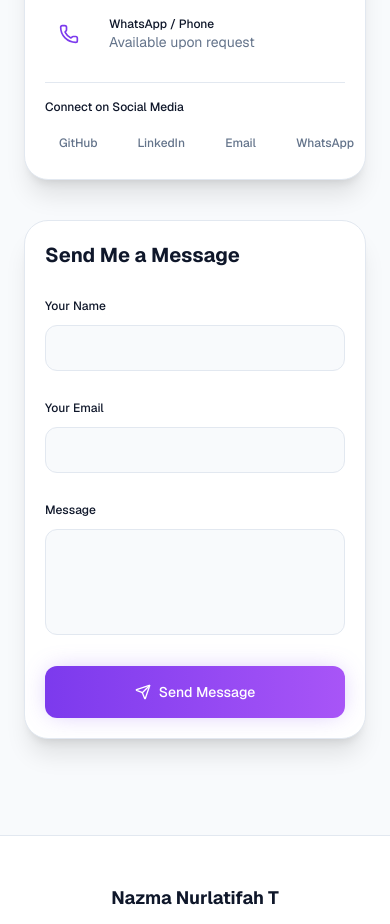
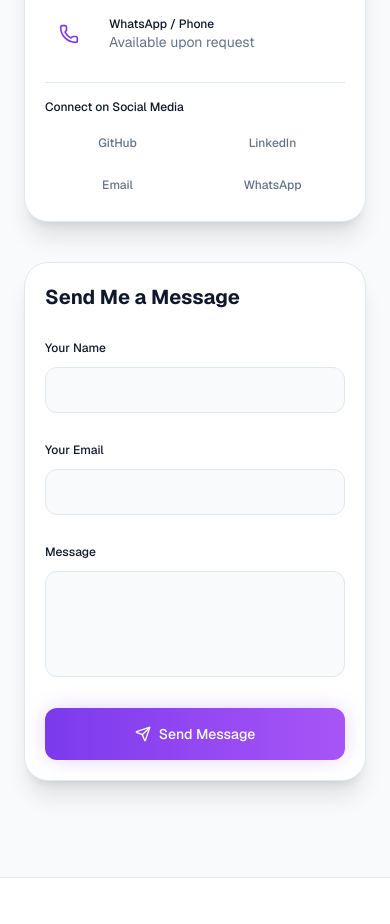
Before and after one commit to nazma131/Portofolio, a Next.js app: page / in a window 390 px wide. Shown: the part 8660-9584 px from the top of the page. Built offline with nearby package versions, Linux system fonts and the light colour scheme.

Commit message:
Update social media links in contact section to a responsive grid layout

```diff
--- a/sections/Contact.tsx
+++ b/sections/Contact.tsx
@@ -77,14 +77,14 @@ export function Contact() {
 
             <div className="pt-4 border-t border-[var(--border)]">
               <p className="text-xs font-medium text-[var(--text)] mb-3">Connect on Social Media</p>
-              <div className="flex items-center gap-3">
+              <div className="grid grid-cols-2 sm:grid-cols-4 gap-2.5">
                 {socials.map((social) => (
                   <a
                     key={social.platform}
                     href={social.url}
                     target="_blank"
                     rel="noopener noreferrer"
-                    className="px-3.5 py-2 rounded-xl bg-[var(--border)]/30 hover:bg-[var(--primary)]/10 hover:text-[var(--primary)] text-xs font-medium text-[var(--muted)] transition-colors"
+                    className="px-3 py-2 rounded-xl bg-[var(--border)]/30 hover:bg-[var(--primary)]/10 hover:text-[var(--primary)] text-xs font-medium text-[var(--muted)] transition-colors text-center flex items-center justify-center"
                   >
                     {social.platform}
                   </a>
```
